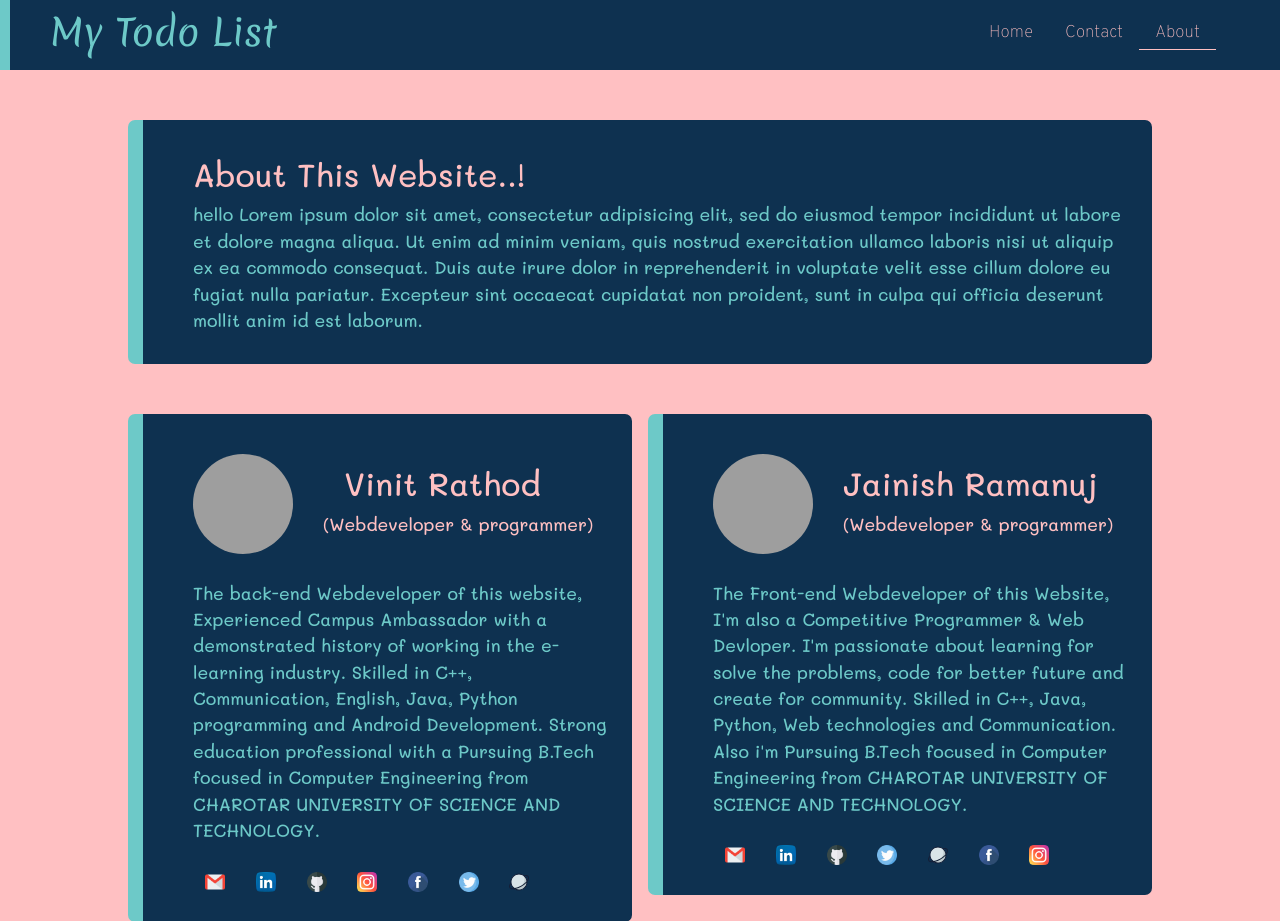
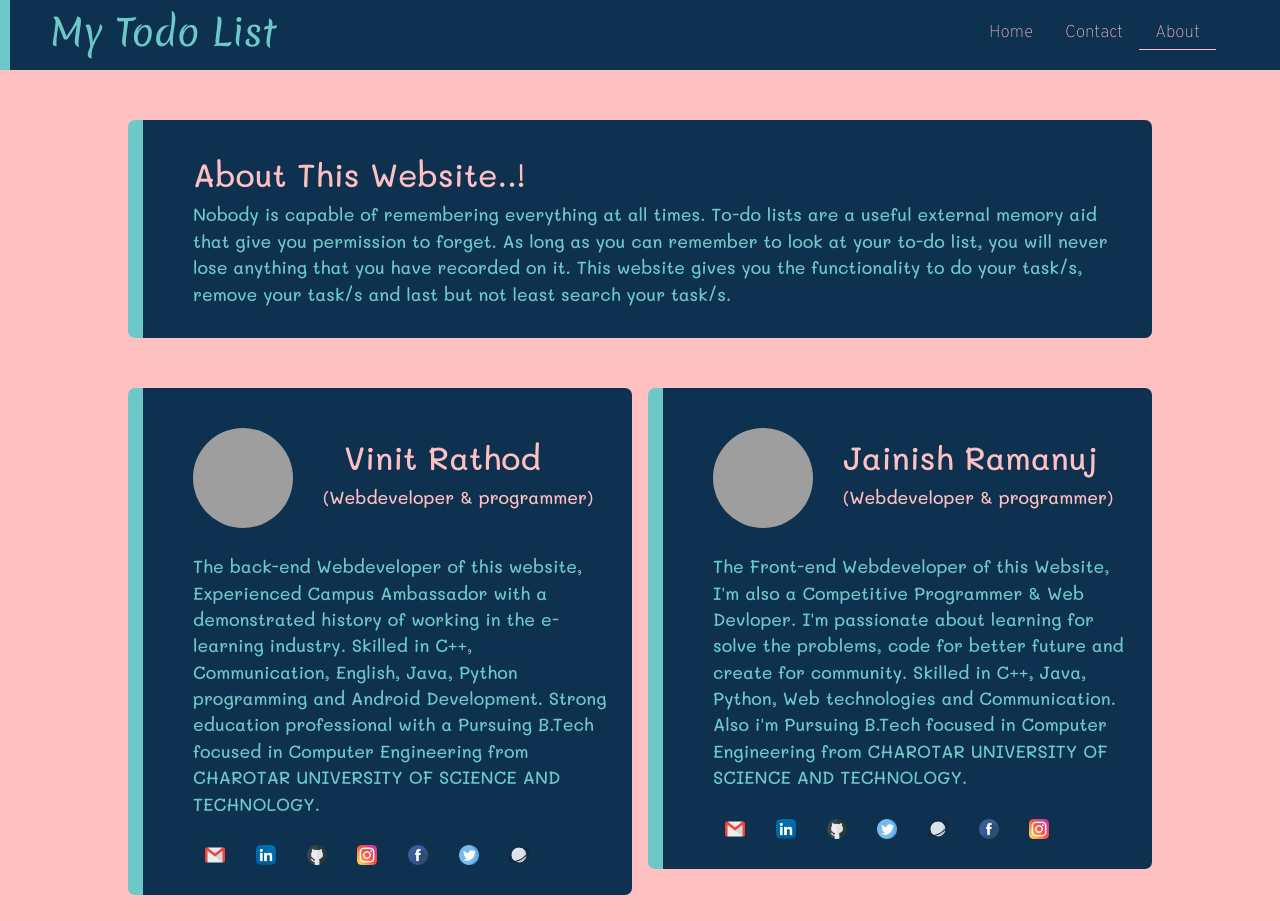
Before and after one commit to VinitRathod/Todo_List, a Django app: page /about/ in a window 1280 px wide. Shown: the top 921 px of the page. Run offline with Django 3.2, Linux system fonts and the light colour scheme; grey boxes are pictures that could not be loaded.

Commit message:
Added real content to About this website

```diff
--- a/todoApp/templates/todoApp/about.html
+++ b/todoApp/templates/todoApp/about.html
@@ -43,7 +43,7 @@
       <!-- about this website--------------------->
       <div class="about_div_1">
         <h2>About This Website..!</h2>
-        <p class="about_p">hello Lorem ipsum dolor sit amet, consectetur adipisicing elit, sed do eiusmod tempor incididunt ut labore et dolore magna aliqua. Ut enim ad minim veniam, quis nostrud exercitation ullamco laboris nisi ut aliquip ex ea commodo consequat. Duis aute irure dolor in reprehenderit in voluptate velit esse cillum dolore eu fugiat nulla pariatur. Excepteur sint occaecat cupidatat non proident, sunt in culpa qui officia deserunt mollit anim id est laborum.</p>
+        <p class="about_p">Nobody is capable of remembering everything at all times. To-do lists are a useful external memory aid that give you permission to forget. As long as you can remember to look at your to-do list, you will never lose anything that you have recorded on it. This website gives you the functionality to do your task/s, remove your task/s and last but not least search your task/s.</p>
       </div>
       <!-- about developers---------------------------------->
       <div class="about_div_2">
```
